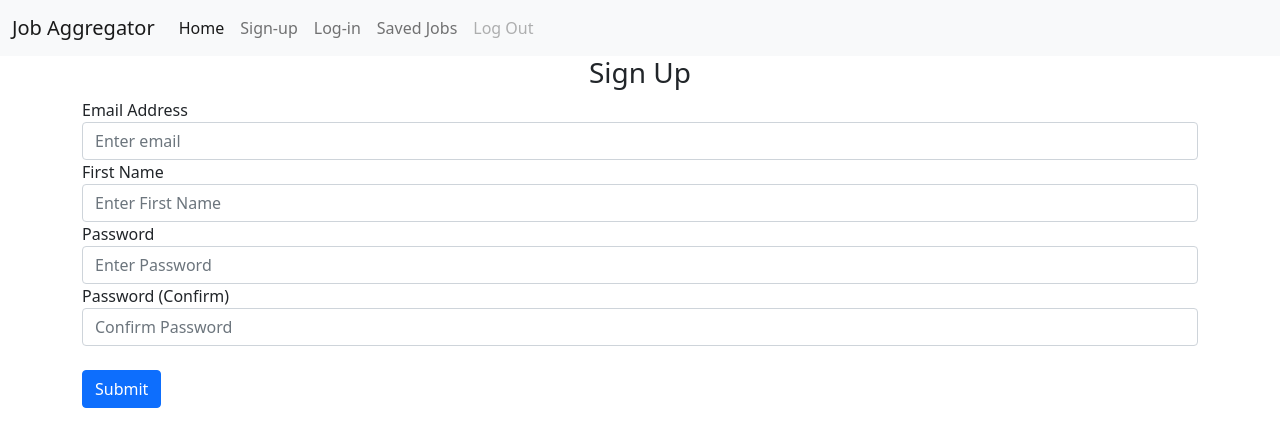
After one commit to hwca96/Job_Aggregator, a Flask app: page /signup in a window 1280 px wide. The commit adds this page. Shown: the top 447 px of the page. Run offline with Flask 2, Linux system fonts and the light colour scheme.

Commit message:
added login signup html pages and added flash warning messages

```diff
--- a/website/templates/base.html
+++ b/website/templates/base.html
@@ -20,15 +20,18 @@
         <div class="collapse navbar-collapse" id="navbarNav">
           <ul class="navbar-nav">
             <li class="nav-item">
-              <a class="nav-link active" aria-current="page" href={{url_for('.home')}}>Home</a>
+              <a class="nav-link active" aria-current="page" href="{{url_for('.home')}}">Home</a>
             </li>
             <li class="nav-item">
-              <a class="nav-link" href="#">Sign-up</a>
+              <a class="nav-link" href="{{url_for('.signup')}}">Sign-up</a>
             </li>
             <li class="nav-item">
               <a class="nav-link" href="{{url_for('.login')}}">Log-in</a>
             <li class="nav-item">
               <a class="nav-link" href="#">Saved Jobs</a>
+            </li>
+            <li class="nav-item">
+              <a class="nav-link disabled" href="#">Log Out</a>
             </li>
           </ul>
           </span>
@@ -36,8 +39,31 @@
       </div>
     </nav>
 
-    {% block content %} Content {% endblock %}
+    {% with messages = get_flashed_messages(with_categories=true) %}
+      {% if messages %}
+        {% for category, message in messages %}
+          {% if category == 'error' %}
+            <div class="alert alert-danger alter-dismissable fade show" role="alert">
+              {{ message }}
+              <button type="button" class="close" data-dismiss="alert">
+                <span aria-hidden="true">&times;</span>
+              </button>
+            </div>
+          {% else %}
+            <div class="alert alert-success alter-dismissable fade show" role="alert">
+              {{ message }}
+              <button type="button" class="close" data-dismiss="alert">
+                <span aria-hidden="true">&times;</span>
+              </button>
+            </div>
+          {% endif %}
+        {% endfor %}
+      {% endif %}
+    {% endwith %}
 
+    <div class="container">
+      {% block content %} Content {% endblock %}
+    </div>
     <script src="https://cdn.jsdelivr.net/npm/bootstrap@5.1.3/dist/js/bootstrap.bundle.min.js" integrity="sha384-ka7Sk0Gln4gmtz2MlQnikT1wXgYsOg+OMhuP+IlRH9sENBO0LRn5q+8nbTov4+1p" crossorigin="anonymous"></script>
 
   </body>
--- a/website/templates/results.html
+++ b/website/templates/results.html
@@ -1,4 +1,4 @@
-{% extends "base.html" %} {% block title %} Home {% endblock %}
+{% extends "base.html" %} {% block title %} Results {% endblock %}
 {% block content %}
 <div class="container-fluid">
     <div class="row">
--- /dev/null
+++ b/website/templates/signup.html
@@ -0,0 +1,48 @@
+{% extends "base.html" %} {% block title %} Sign Up {% endblock %}
+{% block content %}
+<form action="#" method="POST">
+    <h3 align="center">Sign Up</h3>
+    <div class="form-group">
+        <label for="email" align="center">Email Address</label>
+        <input
+            type="email"
+            class="form-control"
+            id="email"
+            name="email"
+            placeholder="Enter email"
+        />
+    </div>
+    <div class="form-group">
+        <label for="firstName">First Name</label>
+        <input
+            type="text"
+            class="form-control"
+            id="firstName"
+            name="firstName"
+            placeholder="Enter First Name"
+        />
+    </div>
+    <div class="form-group">
+        <label for="password1">Password</label>
+        <input
+            type="password"
+            class="form-control"
+            id="password1"
+            name="password1"
+            placeholder="Enter Password"
+        />
+    </div>
+    <div class="form-group">
+        <label for="password2">Password (Confirm)</label>
+        <input
+            type="password"
+            class="form-control"
+            id="password2"
+            name="password2"
+            placeholder="Confirm Password"
+        />
+    </div>
+    <br />
+    <button type="submit" class="btn btn-primary">Submit</button>
+</form>
+{% endblock %}
--- a/website/views.py
+++ b/website/views.py
@@ -1,4 +1,4 @@
-from flask import Blueprint, redirect, render_template, request, url_for
+from flask import Blueprint, redirect, render_template, request, url_for, flash
 import main_scraper
 
 views = Blueprint("views", __name__)
@@ -22,3 +22,23 @@ def results():
 @views.route('/login', methods = ["POST", "GET"])
 def login():
     return render_template("login.html")
+
+@views.route('/signup', methods = ["POST", "GET"])
+def signup():
+    if request.method == "POST":
+        email = request.form.get('email')
+        firstName = request.form.get('firstName')
+        password1 = request.form.get('password1')
+        password2 = request.form.get('password2')
+
+        if "@" not in email and ".com" not in email:
+            flash("Invalid Email", category='error')
+        elif password1 != password2:
+            flash("Passwords do not match!", category='error')
+        elif len(password1) < 7:
+            flash("Passwords must be at least 6 characters.", category='error')
+        elif len(firstName) < 2:
+            flash("First name must be longer than 1 character", category="error")
+        else:
+            flash("Account Created!!!", category="success")
+    return render_template("signup.html")
```
Also changed, not shown: website/templates/login.html (+25 -5 lines).
